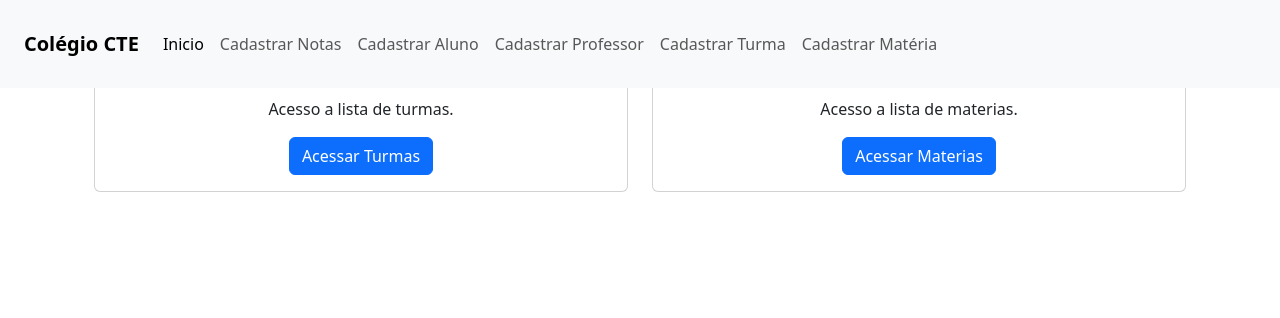
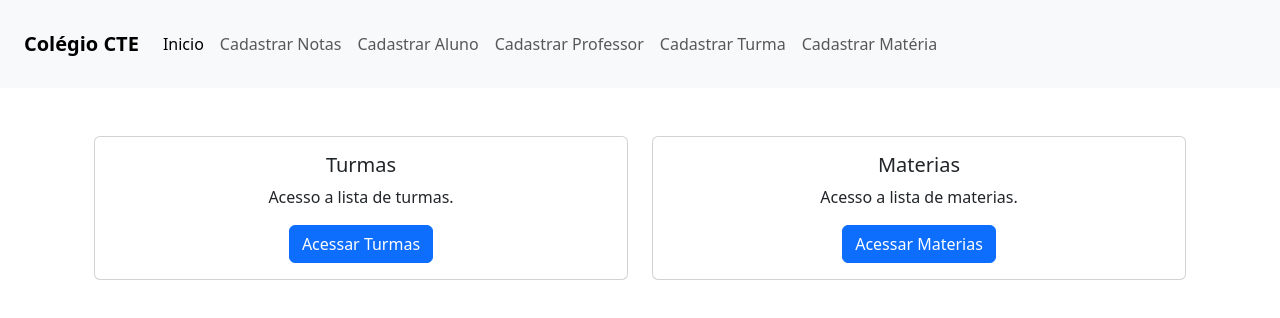
Before and after one commit to claudiney63/sistema-de-notas, a React (Create React App) app in the folder frontend/: page / in a window 1280 px wide. Shown: the top 318 px of the page. Built offline with nearby package versions, Linux system fonts and the light colour scheme.

Commit message:
add: remove fixed-top in navbar

```diff
--- a/frontend/src/components/NavBar.jsx
+++ b/frontend/src/components/NavBar.jsx
@@ -2,7 +2,7 @@ import React from 'react';
 
 function NavbarComponent() {
   return (
-    <nav className="navbar navbar-expand-lg navbar-light bg-light p-4 fixed-top">
+    <nav className="navbar navbar-expand-lg navbar-light bg-light p-4">
       <a className="navbar-brand fw-bold" href="/">
         Colégio CTE
       </a>
```
